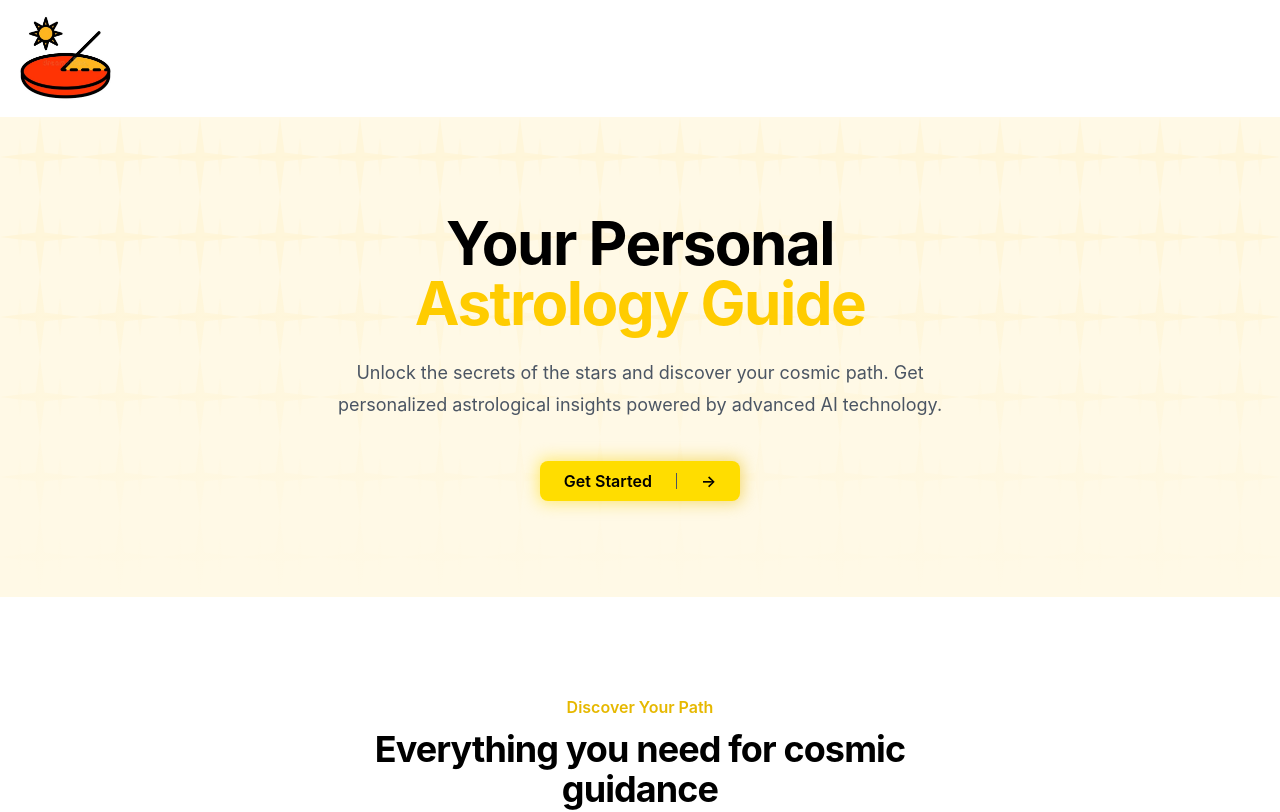
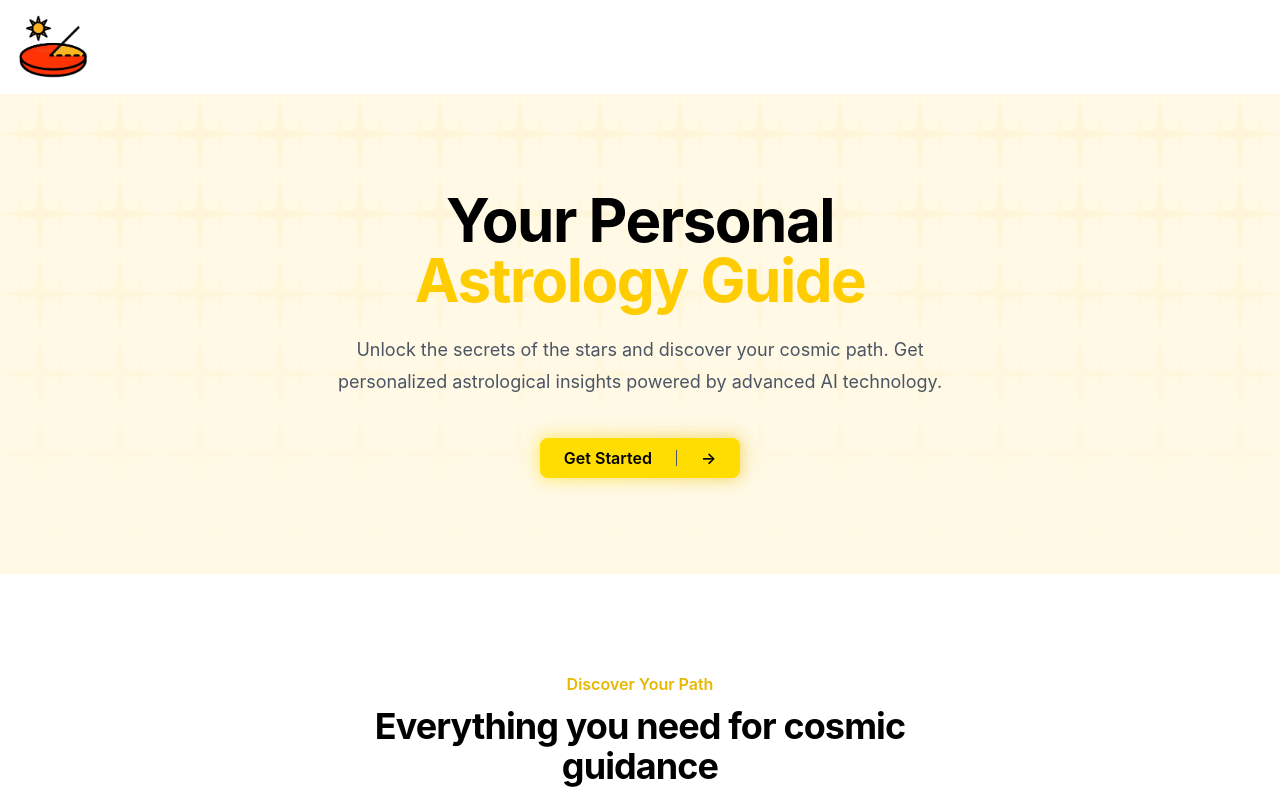
Before and after one commit to siliconsteed/asterg, a Next.js app: page / in a window 1280 px wide. Shown: the top 812 px of the page. Built offline with nearby package versions, Linux system fonts and the light colour scheme.

Commit message:
Logo size adjusted.

```diff
--- a/src/components/Header.tsx
+++ b/src/components/Header.tsx
@@ -11,8 +11,8 @@ const Header = () => {
             <Image
               src="/assets/sundial.jpg" // You updated this to .jpg
               alt="Site Logo"
-              width={100} // Slightly adjusted, feel free to change
-              height={35}  // Slightly adjusted, feel free to change
+              width={75} // Slightly adjusted, feel free to change
+              height={27}  // Slightly adjusted, feel free to change
               priority
             />
             {/* Optional: Add site title next to the logo */}
```
